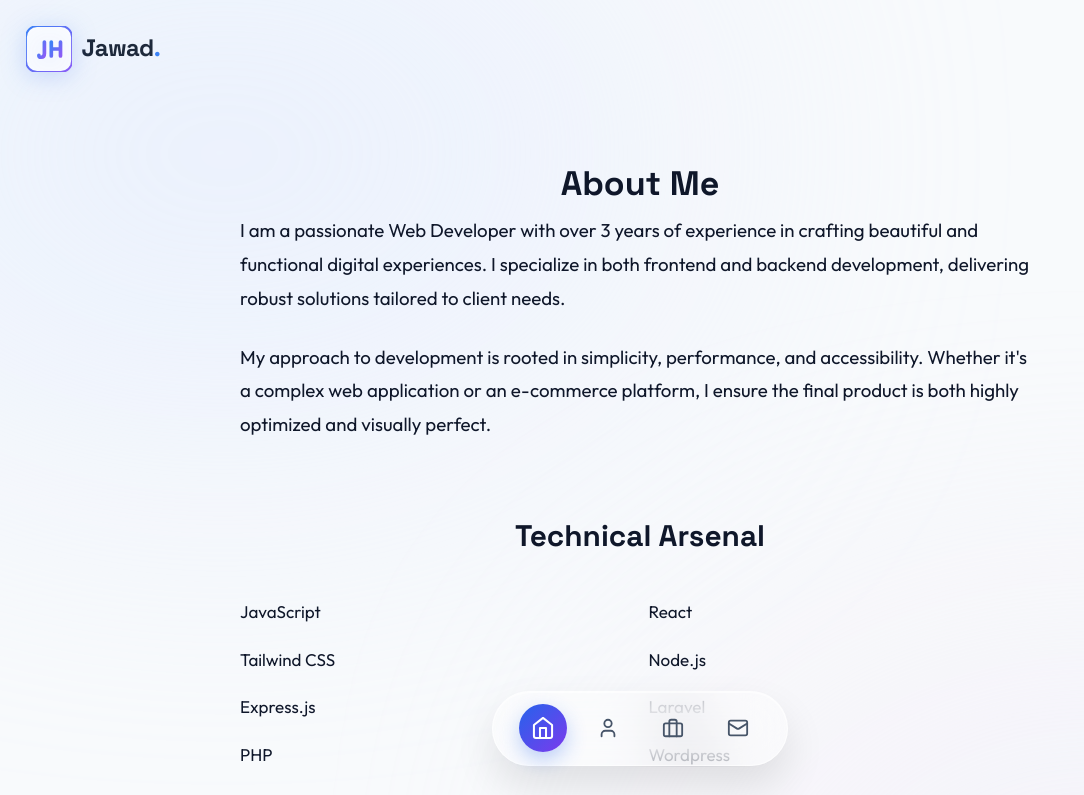
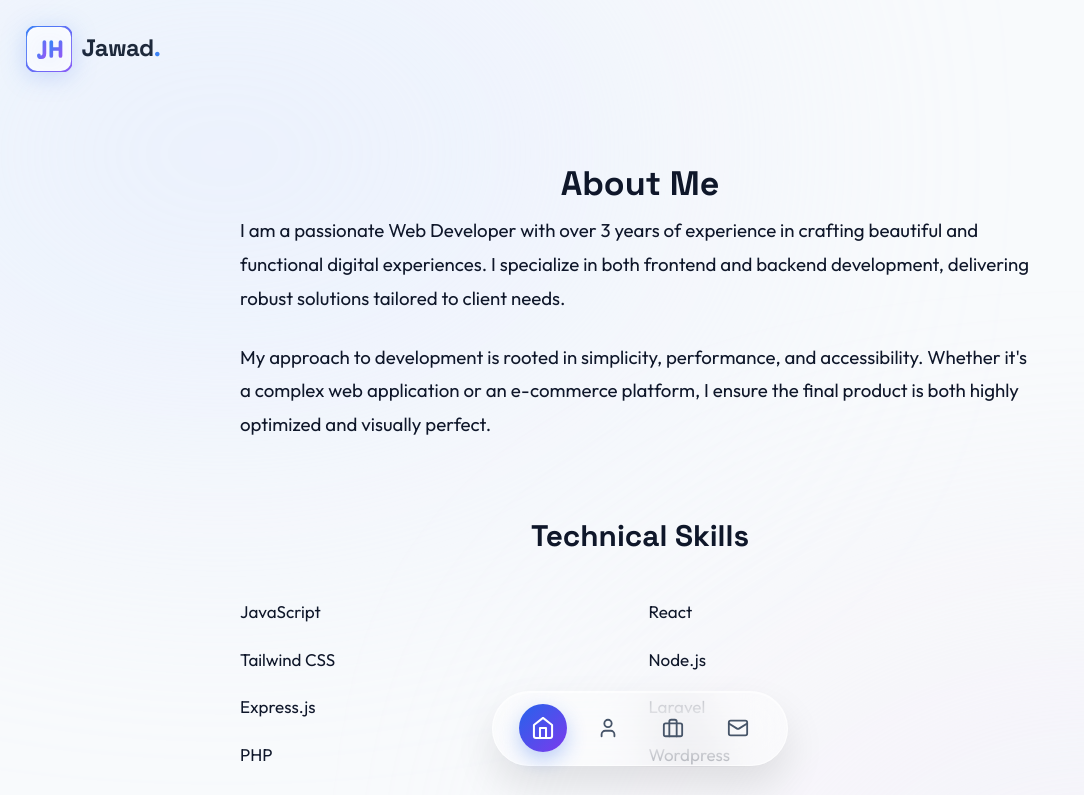
Before and after one commit to jawad-hakimee/portfolio_jawad, a Next.js app: page /about in a window 1280 px wide. Shown: the top 795 px of the page, without its empty margins (0-1084 px from the left). Built offline with nearby package versions, Linux system fonts and the light colour scheme.

Commit message:
fis the error

```diff
--- a/app/about/page.jsx
+++ b/app/about/page.jsx
@@ -19,7 +19,7 @@ export default function About() {
           </p>
         </div>
 
-        <h2 className="title-section text-center" style={{ fontSize: '1.75rem', marginBottom: '2rem' }}>Technical Arsenal</h2>
+        <h2 className="title-section text-center" style={{ fontSize: '1.75rem', marginBottom: '2rem' }}>Technical Skills</h2>
         <div className="grid grid-cols-2 md:grid-cols-4 gap-4">
           {skills.map((skill, index) => (
             <div key={index} className="skill-tag">
```
